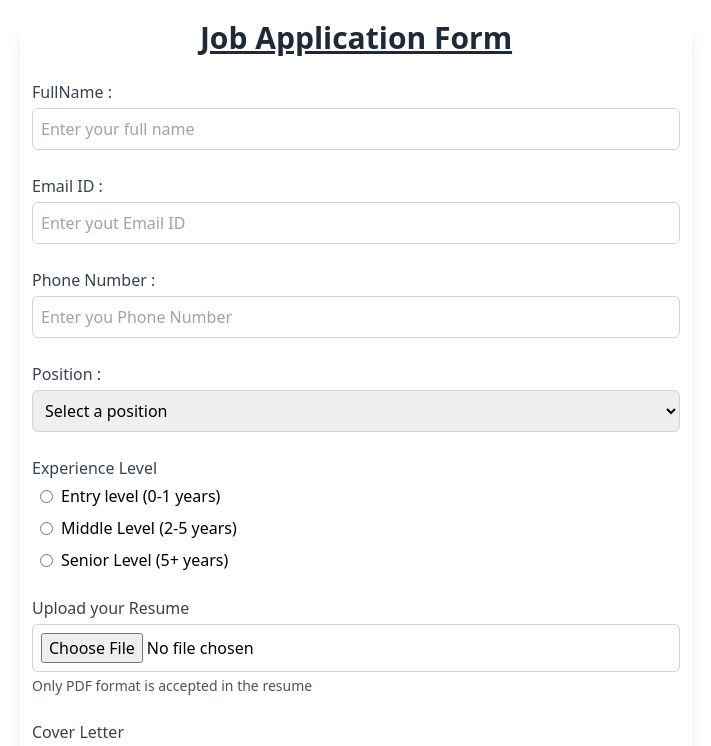
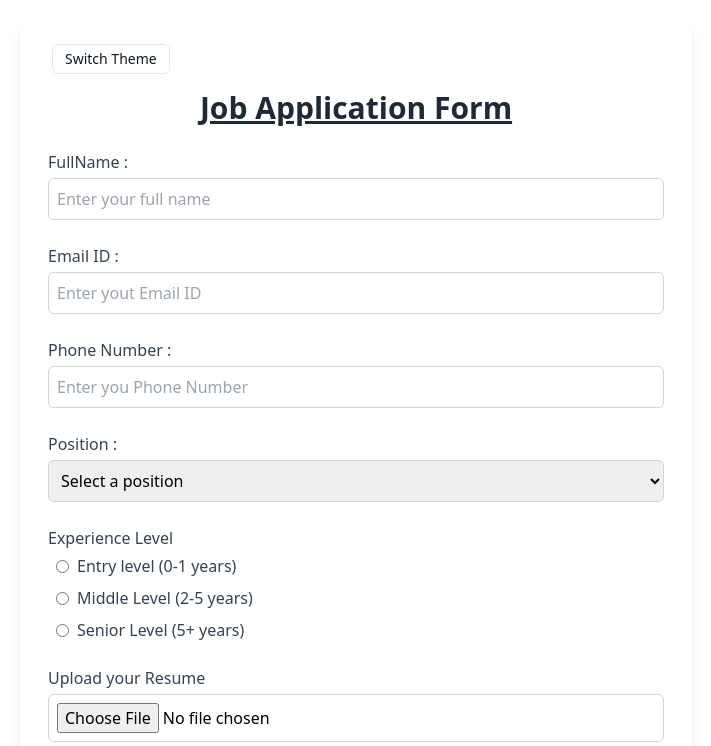
Before and after one commit to SadhanaShree09/Job_App, a React (Vite) app in the folder Job-Application/: page / in a window 1280 px wide. Shown: the top 746 px of the page, without its empty margins (284-995 px from the left). Built offline with nearby package versions, Linux system fonts and the light colour scheme.

Commit message:
feat:Added dark and light toggle theme

```diff
--- a/Job-Application/src/App.jsx
+++ b/Job-Application/src/App.jsx
@@ -1,6 +1,8 @@
 import { useForm } from 'react-hook-form';
+import { useEffect, useState } from 'react';
 
 function App() {
+  const [darkMode, setDarkMode] = useState(false);
 
   const {
     register,
@@ -13,14 +15,26 @@ function App() {
     alert(`Job Application submitted Successfully!!\n${JSON.stringify(data,null,2)}`);
   }
 
-  return (
-    <div className='max-w-2xl mx-auto mt-5 bg-white-50 rounded-lg shadow-lg mb-4'>
-      <h2 className='text-3xl font-bold mb-6 text-center underline text-gray-800'>Job Application Form</h2>
+  useEffect(() => {
+    document.documentElement.class = darkMode ? "dark" : "";
+  }, [darkMode]);
+
+  return(
+    <div className={` ${darkMode ? "bg-gray-700 text-white" : "bg-white text-gray-900"} `}>
+      <div className="max-w-2xl mx-auto mt-5 rounded-lg shadow-lg mb-4 px-4 py-6">
+        <button
+            onClick={() => setDarkMode(!darkMode)}
+            className="ml-4 px-3 py-1 text-sm rounded-md border dark:bg-gray-800 dark:text-white"
+        > Switch Theme </button>
+        <div className="flex justify-between items-center mb-4">
+      </div>
+
+      <h2 className={`text-3xl font-bold mb-6 text-center underline ${darkMode ? 'text-white' : 'text-gray-800'}`}>Job Application Form</h2>
         <form onSubmit={handleSubmit(onSubmit)} className='space-y-6 mx-3 pb-6 bg'>
           <div className=''>
-          <label className='block text-md font-medium text-gray-700 mb-1'>FullName : </label>
+            <label className={`block text-md font-medium mb-1 ${darkMode ? 'text-white-300' : 'text-gray-700'}`}>FullName : </label>
             <input
-            className='w-full border border-gray-300 p-2 rounded-md focus:ring-1 focus:ring-orange-300 focus:outline-none'
+              className='w-full border border-gray-300 p-2 rounded-md focus:ring-1 focus:ring-orange-300 focus:outline-none text-black'
               {...register('FullName',{required: 'FullName is required'})}
               placeholder='Enter your full name'
             />
@@ -30,8 +44,8 @@ function App() {
           </div>
 
           <div>
-          <label className='block text-md text-gray-700 font-medium mb-1'>Email ID : </label>
-          <input className='w-full border border-gray-300 p-2 rounded-md focus:ring-1 focus:ring-orange-300 focus:outline-none'
+            <label className={`block text-md font-medium mb-1 ${darkMode ? 'text-gray-300' : 'text-gray-700'}`}>Email ID : </label>
+            <input className='w-full border border-gray-300 p-2 rounded-md focus:ring-1 focus:ring-orange-300 focus:outline-none text-black'
             type='email'
             {...register('Email',
               {required:'Email is required',
@@ -48,8 +62,8 @@ function App() {
           </div>
 
           <div>
-          <label className='block text-md font-medium text-gray-700 mb-1'>Phone Number : </label>
-          <input className='w-full border border-gray-300 p-2 rounded-md focus:ring-1 focus:ring-orange-300 focus:outline-none'
+            <label className={`block text-md font-medium mb-1 ${darkMode ? 'text-gray-300' : 'text-gray-700'}`}>Phone Number : </label>
+            <input className='w-full border border-gray-300 p-2 rounded-md focus:ring-1 focus:ring-orange-300 focus:outline-none text-black'
             type="tel"
             {...register('Phone',{
               required : "Phone number is required",
@@ -66,8 +80,8 @@ function App() {
           </div>
 
           <div>
-          <label className='block text-md font-medium text-gray-700 mb-1'>Position : </label>
-          <select className= 'w-full border border-gray-300 p-2 rounded-md focus:ring-1 focus:ring-orange-300 focus:outline-none'
+            <label className={`block text-md font-medium mb-1 ${darkMode ? 'text-gray-300' : 'text-gray-700'}`}>Position : </label>
+            <select className= 'w-full border border-gray-300 p-2 rounded-md focus:ring-1 focus:ring-orange-300 focus:outline-none text-black'
             {...register('position', {required : 'Postion is required'})}>
               <option value="">Select a position</option>
               <option value="frontend developer">Frontend Developer</option>
@@ -82,9 +96,9 @@ function App() {
           </div>
 
           <div>
-          <label className='block text-md font-medium text-gray-700 mb-1'>Experience Level</label>
+            <label className={`block text-md font-medium mb-1 ${darkMode ? 'text-gray-300' : 'text-gray-700'}`}>Experience Level</label>
             <div className='flex flex-col gap-2 pl-2'>
-            <label className='flex items-center gap-2'>
+              <label className={`flex items-center gap-2 ${darkMode ? 'text-gray-300' : 'text-gray-700'}`}>
                 <input
                 type="radio"
                 {...register('experience',{required:'Select Experience Level'})}
@@ -92,14 +106,14 @@ function App() {
                 />
                 Entry level (0-1 years)
               </label>
-            <label className='flex items-center gap-2'>
+              <label className={`flex items-center gap-2 ${darkMode ? 'text-gray-300' : 'text-gray-700'}`}>
                 <input type="radio"
                 {...register('experience',{required:'Select Experience Level'})}
                 value='mid'
                 />
                 Middle Level (2-5 years)
               </label>
-            <label className='flex items-center gap-2'>
+              <label className={`flex items-center gap-2 ${darkMode ? 'text-gray-300' : 'text-gray-700'}`}>
                 <input type="radio"
                 {...register('experience',{required:'Select Experience Level'})}
                 value='senior'
@@ -113,7 +127,7 @@ function App() {
           </div>
 
           <div>
-          <label className='block text-md font-medium text-gray-700 mb-1'>Upload your Resume</label>
+            <label className={`block text-md font-medium mb-1 ${darkMode ? 'text-gray-300' : 'text-gray-700'}`}>Upload your Resume</label>
             <input
             type="file"
             accept='.pdf'
@@ -129,17 +143,17 @@ function App() {
                 }
               }
             })}
-          className='w-full border border-gray-300 p-2 rounded-md bg-white'
+            className='w-full border border-gray-300 p-2 rounded-md bg-white text-black'
             />
-          <p className='text-sm text-gray-600 mt-1'>Only PDF format is accepted in the resume</p>
+            <p className={`text-sm mt-1 ${darkMode ? 'text-gray-400' : 'text-gray-600'}`}>Only PDF format is accepted in the resume</p>
             {errors.resume && (
               <p className='text-red-500 text-sm mt-1'>{errors.resume.message}</p>
             )}
           </div>
 
           <div>
-          <label className='block text-md font-medium text-gray-700 mb-1'>Cover Letter</label>
-          <textarea className='w-full border border-gray-300 p-2 rounded-md focus:ring-1 focus:ring-orange-300 focus:outline-none'
+            <label className={`block text-md font-medium mb-1 ${darkMode ? 'text-gray-300' : 'text-gray-700'}`}>Cover Letter</label>
+            <textarea className='w-full border border-gray-300 p-2 rounded-md focus:ring-1 focus:ring-orange-300 focus:outline-none text-black'
             {...register('cover',{
               maxLength :{
                 value : 500,
@@ -155,14 +169,14 @@ function App() {
           </div>
 
           <div className='flex items-start gap-2'>
-          <label className='block text-md font-medium text-gray-700'>
+            <label className={`block text-md font-medium ${darkMode ? 'text-gray-300' : 'text-gray-700'}`}>
             <input
               type='checkbox'
               {...register('agreeTerms',{
                 required:'Agree the terms and Conditions'
               })}
             />
-           <span className='text-sm text-gray-700 mx-2'>I Agree the terms and conditions and willing to get offer in your company.</span>
+            <span className={`text-sm mx-2 ${darkMode ? 'text-gray-300' : 'text-gray-700'}`}>I Agree the terms and conditions and willing to get offer in your company.</span>
             </label>
           </div>
           {errors.agreeTerms && (
@@ -175,8 +189,8 @@ function App() {
           >
             Submit Application
           </button>
-
         </form>
+      </div>
     </div>
   );
 }
--- a/Job-Application/tailwind.config.js
+++ b/Job-Application/tailwind.config.js
@@ -1,5 +1,6 @@
 /** @type {import('tailwindcss').Config} */
 export default {
+  darkMode: 'class',
   content: [
     "./index.html",
     "./src/**/*.{js,ts,jsx,tsx}"
```
Lines whose indentation alone changed are shown as unchanged.
